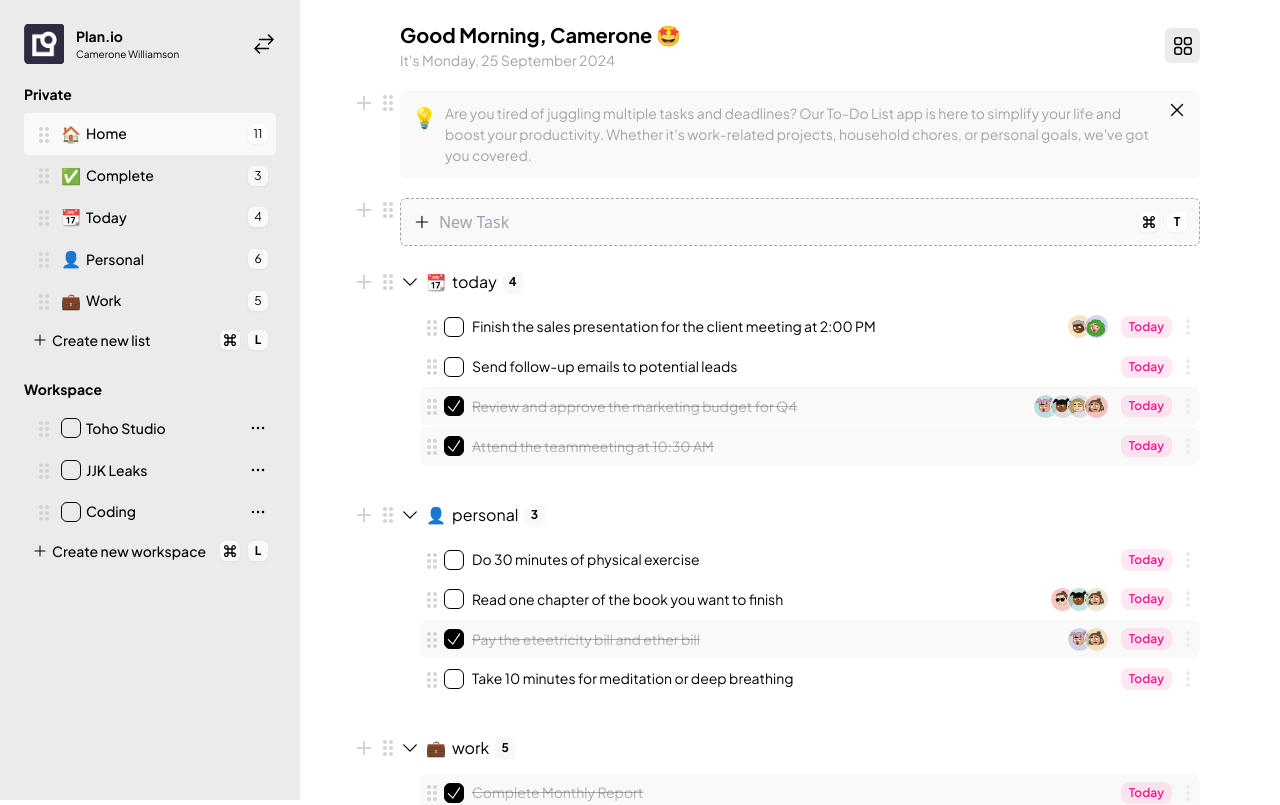
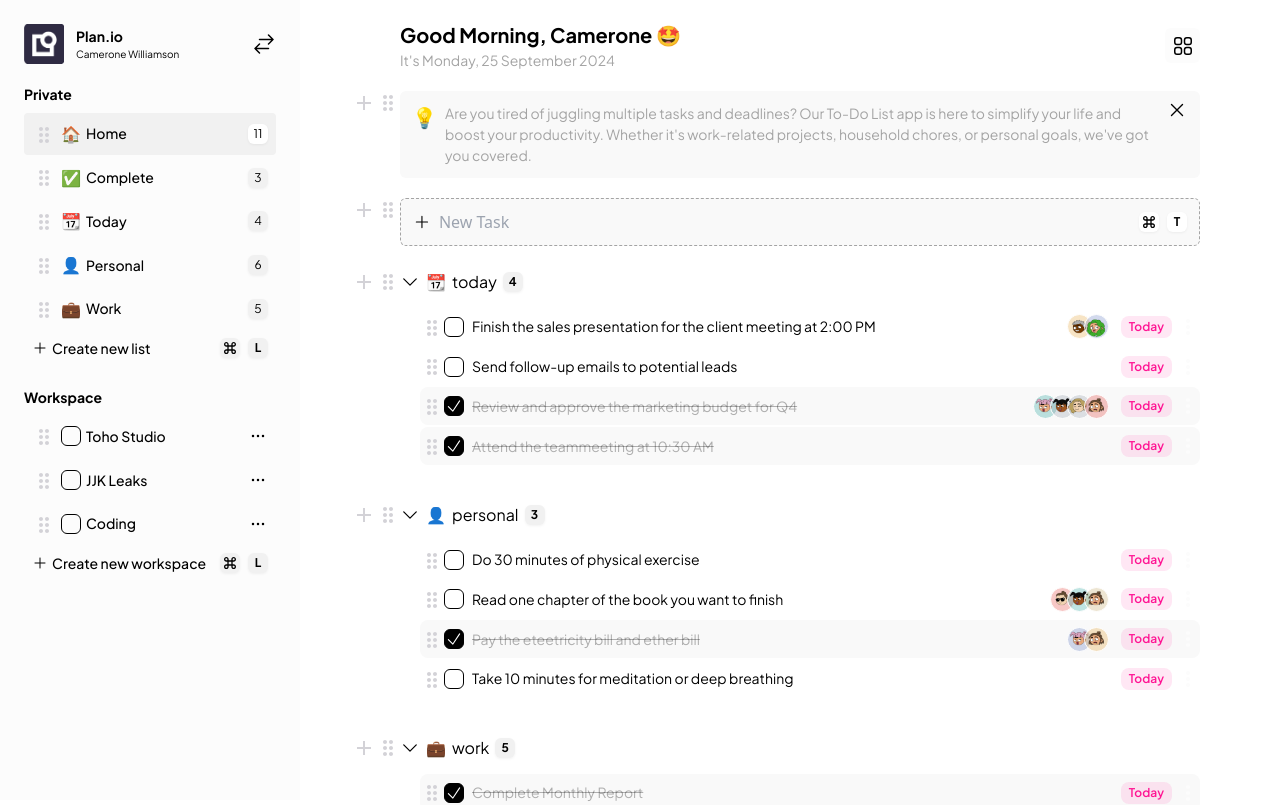
Before and after one commit to nukucode/task, a Next.js app: page / in a window 1280 px wide. Shown: the top 805 px of the page. Built offline with nearby package versions, Linux system fonts and the light colour scheme.

Commit message:
implement redux

```diff
--- a/package.json
+++ b/package.json
@@ -16,6 +16,7 @@
     "@mui/material": "^6.1.1",
     "@mui/styled-engine-sc": "^6.1.1",
     "@next/font": "^14.2.13",
+    "@reduxjs/toolkit": "^2.2.7",
     "autoprefixer": "10.4.14",
     "eslint": "8.39.0",
     "eslint-config-next": "13.3.4",
@@ -27,9 +28,10 @@
     "react-beautiful-dnd": "^13.1.1",
     "react-datepicker": "^4.11.0",
     "react-dom": "18.2.0",
+    "react-redux": "^9.1.2",
+    "redux": "^5.0.1",
     "styled-components": "^6.1.13",
     "tailwind-scrollbar-hide": "^1.1.7",
-    "tailwindcss": "3.3.2",
-    "zustand": "^5.0.0-rc.2"
+    "tailwindcss": "3.3.2"
   }
 }
--- /dev/null
+++ b/src/app/Providers.js
@@ -0,0 +1,8 @@
+"use client";
+
+import { Provider } from "react-redux";
+import { store } from "../store/store";
+
+export const Providers = ({ children }) => {
+  return <Provider store={store}>{children}</Provider>;
+};
--- a/src/app/layout.js
+++ b/src/app/layout.js
@@ -1,5 +1,6 @@
 import "./globals.css";
 import { Plus_Jakarta_Sans } from "@next/font/google";
+import { Providers } from "./Providers";
 
 export const metadata = {
   title: "Plan.io",
@@ -9,38 +10,40 @@ export const metadata = {
       rel: "icon",
       type: "image/png",
       sizes: "192x192",
-      url: "/favicon/favicon-192x192.png",
+      url: "/favicon/favicon-192x192.png"
     },
     {
       rel: "icon",
       type: "image/png",
       sizes: "32x32",
-      url: "/favicon/favicon-32x32.png",
+      url: "/favicon/favicon-32x32.png"
     },
     {
       rel: "icon",
       type: "image/png",
       sizes: "16x16",
-      url: "/favicon/favicon-16x16.png",
+      url: "/favicon/favicon-16x16.png"
     },
     {
       rel: "apple-touch-icon",
       sizes: "180x180",
-      url: "/favicon/apple-touch-icon.png",
-    },
-  ],
+      url: "/favicon/apple-touch-icon.png"
+    }
+  ]
 };
 
 const PlusJakartaSans = Plus_Jakarta_Sans({
   subsets: ["latin"],
   display: "swap",
-  variable: "--font-jakarta-sans",
+  variable: "--font-jakarta-sans"
 });
 
 export default function RootLayout({ children }) {
   return (
-    <html lang="en" className={`${PlusJakartaSans.variable} font-sans`}>
-      <body>{children}</body>
-    </html>
+    <Providers>
+      <html lang="en" className={`${PlusJakartaSans.variable} font-sans`}>
+        <body>{children}</body>
+      </html>
+    </Providers>
   );
 }
--- a/src/components/Header.jsx
+++ b/src/components/Header.jsx
@@ -1,9 +1,12 @@
 import { Squares2X2Icon, Bars3Icon } from "@heroicons/react/24/outline";
 
 function Header() {
+
   return (
     <header className="flex lg:hidden items-center justify-between pb-5">
-      <button className="flex bg-silverGray w-[35px] h-[35px] rounded-md items-center justify-center">
+      <button
+        className="flex bg-silverGray w-[35px] h-[35px] rounded-md items-center justify-center"
+      >
         <Bars3Icon className="h-6" />
       </button>
 
--- a/src/components/Sidebar.jsx
+++ b/src/components/Sidebar.jsx
@@ -4,13 +4,14 @@ import Logo from "../../public/img/logo.png";
 import {
   ArrowsRightLeftIcon,
   PlusIcon,
-  EllipsisHorizontalIcon,
+  EllipsisHorizontalIcon
 } from "@heroicons/react/24/outline";
 import { SidebarItem } from "./SidebarItem";
 import { useState } from "react";
 
 function Sidebar() {
   const [OpenSidebar, setOpenSidebar] = useState(false);
+
   return (
     <>
       <div
--- a/src/components/SidebarItem.jsx
+++ b/src/components/SidebarItem.jsx
@@ -18,7 +18,7 @@ function SidebarItem({
     <>
       {!add ? (
         <div
-          className={`flex items-center justify-between hover:bg-active transition-all duration-150 ease-in-out cursor-pointer w-full p-2 rounded ${
+          className={`flex items-center justify-between mt-[2px] hover:bg-active transition-all duration-150 ease-in-out cursor-pointer w-full p-2 rounded ${
             active && "bg-active"
           }`}
         >
@@ -44,7 +44,13 @@ function SidebarItem({
                 !active ? "bg-active" : "bg-white"
               } w-[20px] h-[20px] flex items-center justify-center rounded-md drop-shadow-sm`}
             >
-              <span className="font-plusSans text-[12px]">{taskNumber}</span>
+              <span
+                className={`font-plusSans ${
+                  active && "bg-white"
+                } bg-active text-[12px]`}
+              >
+                {taskNumber}
+              </span>
             </div>
           )}
         </div>
--- /dev/null
+++ b/src/features/menuSlice.js
@@ -0,0 +1,20 @@
+import { createSlice } from "@reduxjs/toolkit";
+
+const menuSlice = createSlice({
+  name: "menu",
+  initialState: {
+    open: false
+  },
+  reducers: {
+    menuToggle(state) {
+      state.open = !state.open;
+    },
+
+    closeMenu(state) {
+      state.open = false;
+    }
+  }
+});
+
+export const { menuToggle, closeMenu } = menuSlice.actions;
+export default menuSlice.reducer;
--- /dev/null
+++ b/src/store/store.js
@@ -0,0 +1,8 @@
+import { configureStore } from "@reduxjs/toolkit";
+import menuSlice from "../features/menuSlice";
+
+export const store = configureStore({
+  reducer: {
+    menu: menuSlice
+  }
+});
--- a/tailwind.config.js
+++ b/tailwind.config.js
@@ -3,18 +3,18 @@ module.exports = {
   content: [
     "./src/pages/**/*.{js,ts,jsx,tsx,mdx}",
     "./src/components/**/*.{js,ts,jsx,tsx,mdx}",
-    "./src/app/**/*.{js,ts,jsx,tsx,mdx}",
+    "./src/app/**/*.{js,ts,jsx,tsx,mdx}"
   ],
   theme: {
     colors: {
       transparent: "transparent",
-      silverGray: "#EBEBEB",
+      silverGray: "#fcfcfc",
       whiteSmoke: "#F9F9F9",
       charcoal: "#2F2B43",
       white: "#FFFFFF",
-      active: "#f9f9f9",
+      active: "#f1f1f1",
       icon: "#d3d2d7",
-      grayText: "#a4a4a4",
+      grayText: "#a4a4a4"
     },
     screens: {
       am: "350px",
@@ -22,13 +22,13 @@ module.exports = {
       md: "768px",
       lg: "1024px",
       xl: "1280px",
-      "2xl": "1536px",
+      "2xl": "1536px"
     },
     extend: {
       fontFamily: {
-        plusSans: ["var(--font-jakarta-sans)"],
-      },
-    },
+        plusSans: ["var(--font-jakarta-sans)"]
+      }
+    }
   },
-  plugins: [require("tailwind-scrollbar-hide")],
+  plugins: [require("tailwind-scrollbar-hide")]
 };
```
Also changed, not shown: 1 other file (tests, documents, lock files or other folders).
